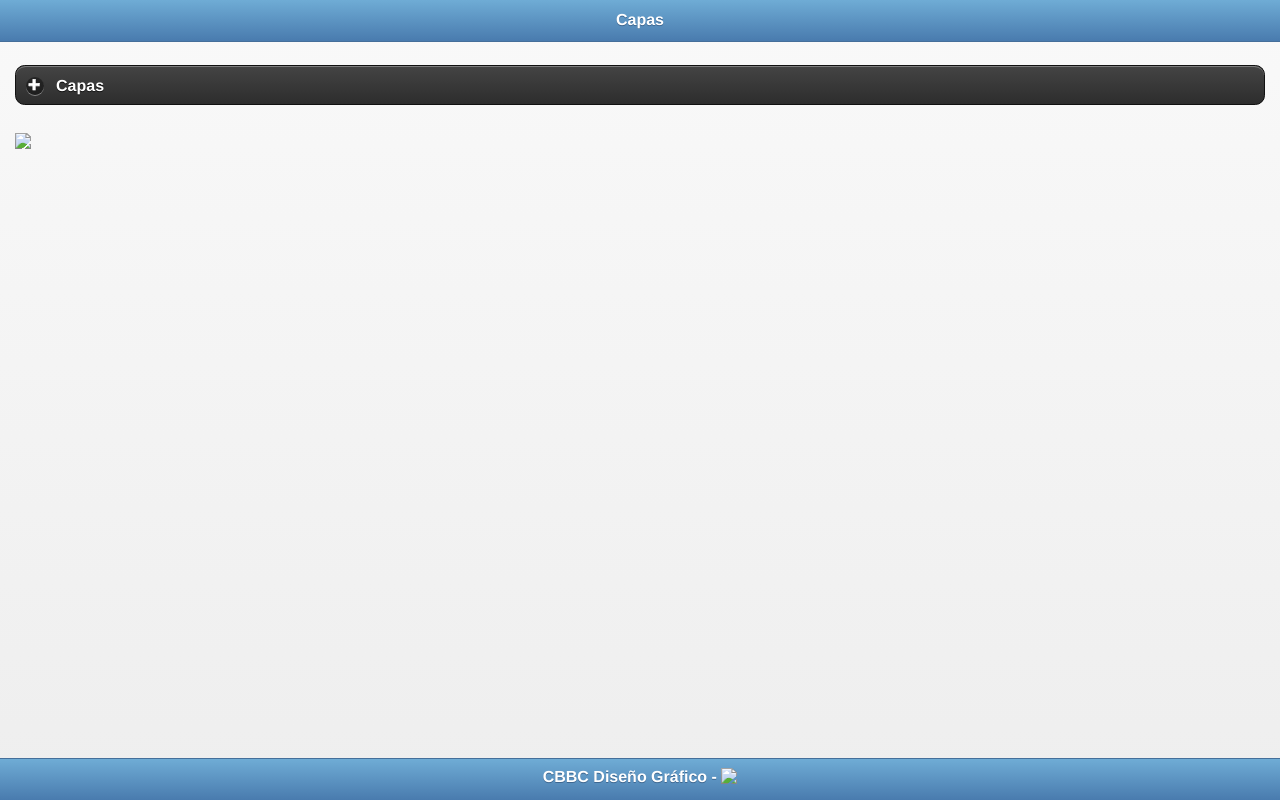
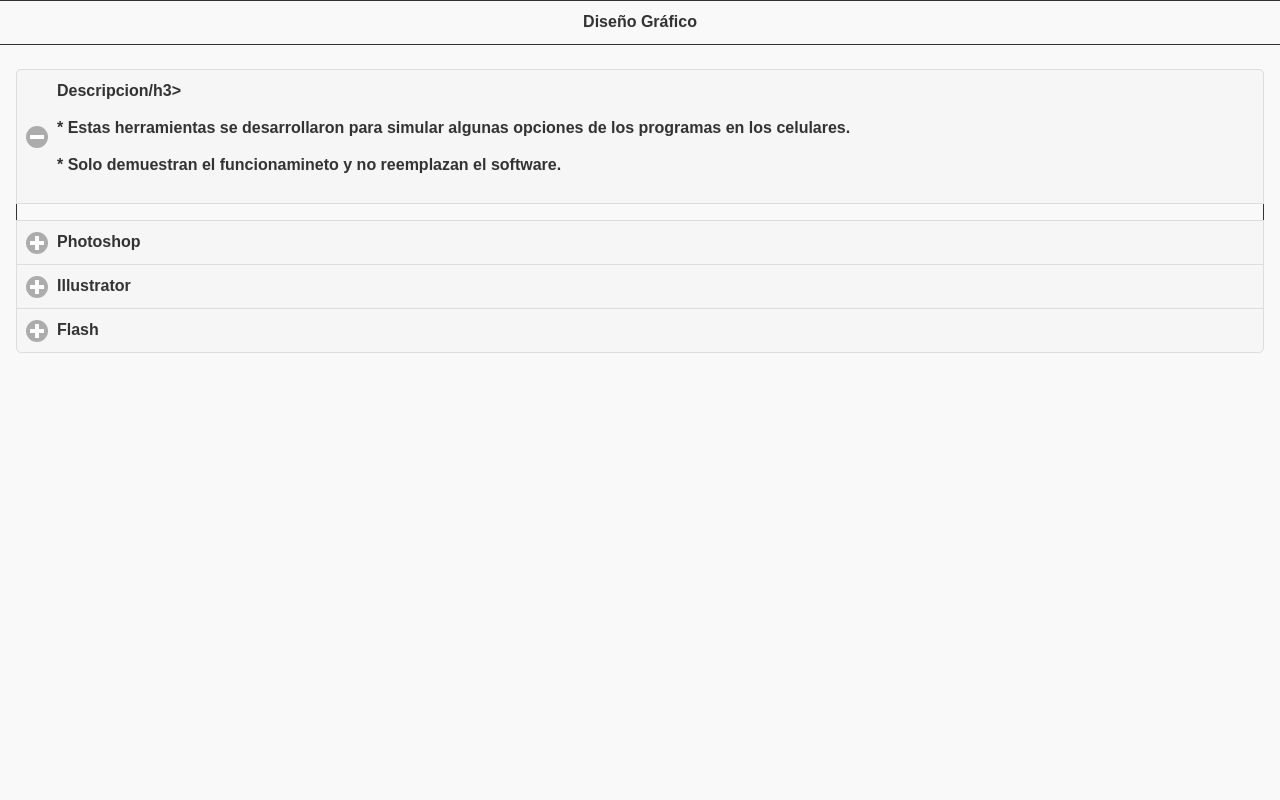
Before and after one commit to cbbc43dw/propai, a plain HTML site: page index.html in a window 1280 px wide. Drawn offline with Linux system fonts and the light colour scheme.

Commit message:
Add files via upload

```diff
--- a/index.html
+++ b/index.html
@@ -1,196 +1,74 @@
 <!DOCTYPE html>
 <html>
 <head>
-	<title>Simulador de uso de capas</title>
-	<link href="img/cbbc.ico" rel="shortcut icon" type="image/x-icon"/>
+	<title>Herramientas de apoyo</title>
+	<link href="cbbc.ico" rel="shortcut icon" type="image/x-icon"/>
 	<meta charset=utf-8 />
 	<!--Caracteristicas para mobile -->
-	<meta name="viewport" content="width=device-width, minimum-scale=1, maximum-scale=1">
-	<link rel="stylesheet" href="jquery.mobile.css" />
-	<script type="text/javascript" src="jquery-1.8.2.js"></script>
-	<script type="text/javascript" src="jquery.mobile.js"></script>
+	<meta name="viewport" content="width=device-width, initial-scale=1">
+	<link rel="stylesheet" href="mois.min.css">
+	<link rel="stylesheet" href="jquery.mobile-1.4.5.min.css">
+	<script src="jquery-2.1.4.js"></script>
+	<script src="jquery.mobile-1.4.5.min.js"></script>
+	<!--esto es para drag and dropzone
 	<script type="text/javascript" src="jquery-ui.js"></script>
-	<script type="text/javascript" src="jquery.ui.touch-punch.js"></script>
-	<style>
-		#laimg
-		{position: relative	;
-		 left: 0px;
-		  top: 0px;
-		  height: 400px;
-		  z-index: 0;}
+	<script type="text/javascript" src="jquery.ui.touch-punch.js"></script>-->
 
-		#Desierto{
-		  position: absolute	;
-		  left: 0px;
-		  top: 20px;
-		  z-index: 10;
-		}
-		#Hierba{
-		  position: absolute;
-		  left: 0px;
-		  top: 20px;
-		  z-index: 9;
-		}
-		#Palma{
-		  position: absolute;
-		  left: 0px;
-		  top: 20px;
-		  z-index: 8;
-		}
-		#Agua{
-		  position: absolute;
-		  left: 0px;
-		  top: 20px;
-		  z-index: 7;
-		}
-		#Estanque{
-		  position: absolute;
-		  left: 0px;
-		  top: 20px;
-		  z-index: 6;
-		}
-		#Escorpion{
-		  position: absolute;
-		  left: 0px;
-		  top: 20px;
-		  z-index: 5;
-		}
-		#Hombre{
-		  position: absolute;
-		  left: 0px;
-		  top: 20px;
-		  z-index: 4;
-		}
-		#Camello{
-		  position: absolute;
-		  left: 0px;
-		  top: 20px;
-		  z-index: 3;
-		}
-		#Letrero{
-		  position: absolute;
-		  left: 0px;
-		  top: 20px;
-		  z-index: 2;
-		}
-		#Rocas{
-		  position: absolute;
-		  left: 0px;
-		  top: 20px;
-		  z-index: 1;
-		}
-		/*
-		.ui-icon-myicon:after {
-	background-image: url("inetuser.png");
-	background-size: 18px 18px;
-}
-*/
-.ui-icon-myicon:after {
-	background-image: url("iconimg.svg");
-}
-/* Fallback */
-.ui-nosvg .ui-icon-myicon:after {
-	background-image: url("inetuser.png");
-}
- 	</style>
-	<script type="text/javascript">
-		$( document ).on( 'pageinit', function() {
-		//$(document).ready(function(){
-			$('#widget').draggable();
-			$( "#lst" ).listview( "refresh" );
-			$( "#lst" ).sortable();
-			$( "#lst" ).disableSelection();
-			$( "#lst" ).on( "sortstop", function() {
-			event.handled =false;
-				$( "#lst" ).listview( "refresh" );
-				cola();
-			});
-			$('li').click(function(){
-				if (muestra_oculta($(this).text()))
-					{	$(this).css('background-color', '');}
-				else
-					{	$(this).css('background-color', 'mistyrose');}
-			});
-		});
+</head>
+<body>
+<!--Pagina principal -->
+<div data-role="page" id="portada">
+	<div data-role="header" data-theme="d">
+		<h1>Diseño Gráfico</h1>
+	</div>
+	<div data-role="main" class="ui-content">
+		<div data-role="collapsible-set" data-theme="d" data-content-theme="d">
+			<div data-role="collapsible" data-collapsed="false" data-theme="d">
+			   <h3>Descripcion/h3>
+				<p>* Estas herramientas se desarrollaron para simular algunas opciones de los programas en los celulares.</p>
+				<p>* Solo demuestran el funcionamineto y no reemplazan el software.</p>
 
-		function cola()
-		{ i=11; //modo pila, para modo cola usar i=0;
-		  $("li").each(function(){
-				i--; //modo pila, para modo cola usar i++;
-				document.getElementById($(this).text()).style.zIndex = i;
-		   });
-		}
 
-		function muestra_oculta(id){
-			if (document.getElementById){ //se obtiene el id
-				var el = document.getElementById(id),cambia; //se define la variable "el" igual a nuestro div
-				cambia=(el.style.display == 'none') ? true : false;
-				el.style.display = (el.style.display == 'none') ? 'block' : 'none'; //damos un atributo display:none que oculta el div
-			}
-			return cambia;
-		}
-	</script>
-</head>
-<body><!---->
-	<div data-role="page"  id="portada">
-		<div data-role="header" data-theme="b" data-position="fixed">
-				<h1>Capas</h1>
 			</div>
-		<div data-role="content">
-			<div data-role="collapsible-set" data-theme="a" data-content-theme="e">
-				   	<div data-role="collapsible">
-						<h3>Capas</h3>
-						<p>[Mueve las capas][Clic para desactivar]</p>
-						<ul data-role="listview" data-inset="true" data-theme="c" id="lst">
-							<li><img src="img/desierto-min.png" height="40px">Desierto</img></li>
-							<li><img src="img/hierba-min.png" height="40px">Hierba</img></li>
-							<li><img src="img/palma-min.png" height="40px">Palma</img></li>
-							<li><img src="img/agua-min.png" height="40px">Agua</img></li>
-							<li><img src="img/estanque-min.png" height="40px">Estanque</img></li>
-							<li><img src="img/escorpion-min.png" height="40px">Escorpion</img></li>
-							<li><img src="img/hombre-min.png" height="40px">Hombre</img></li>
-							<li><img src="img/camello-min.png" height="40px">Camello</img></li>
-							<li><img src="img/letrero-min.png" height="40px">Letrero</img></li>
-							<li><img src="img/rocas-min.png" height="40px">Rocas</img></li>
+			<div data-role="collapsible" data-theme="d">
+				<h3>Photoshop</h3>
+				<ul data-role="listview" data-inset="true" data-theme="c" id="lst1">
+					<li><a href="capas.html">Capas</a></li>
+					<li><a href="filtros.tml"">Filtros</a></li>
+
 				</ul>
 			</div>
+			<div data-role="collapsible" data-theme="d">
+				<h3>Illustrator</h3>
+				<ul data-role="listview" data-inset="true" data-theme="d" id="lst2">
+					<li><a href="#pagx">Capas</a></li>
+					<li><a href="#pagx"">Filtros</a></li>
+
+				</ul>
 			</div>
-				<div id="laimg">
-						<div id="Desierto">
-							<img src="img/cdesierto-min.png"  width=100%>
+			<div data-role="collapsible" data-theme="d">
+				<h3>Flash</h3>
+				<ul data-role="listview" data-inset="true" data-theme="d" id="lst3">
+				<li><a href="#pagx">Capas</a></li>
+					<li><a href="#pagx"">Filtros</a></li>
+				</ul>
 			</div>
-						<div id="Hierba">
-							<img src="img/chierba-min.png" width=100%>
+
+<!--================================================================================-->
+<!-- Pagina de los filtros -->
+<div data-role="page" data-dialog="true" id="pagx" data-theme="e" >
+	<div data-role="header">
+		<h1><label id="elfn">En construccion</label></h1>
 	</div>
-						<div id="Palma">
-							<img src="img/cpalma-min.png" width=100% >
+	<div data-role="main" class="ui-content" data-theme="a">
+		<p><label id="elfd">Estamos trabajando en esto</label></p>
+		//<img src="img/fltr-ori-min.png" id="imgx" width=100%>
+
 	</div>
-						<div id="Agua">
-							<img src="img/cagua-min.png"width=100%  >
-						</div>
-						<div id="Estanque">
-							<img src="img/cestanque-min.png"width=100%  >
-						</div>
-						<div id="Escorpion">
-							<img src="img/cescorpion-min.png" width=100% >
-						</div>
-						<div id="Hombre">
-							<img src="img/chombre-min.png" width=100% >
-						</div>
-						<div id="Camello">
-							<img src="img/ccamello-min.png" width=100% >
-						</div>
-						<div id="Letrero">
-							<img src="img/cletrero-min.png" width=100% >
-						</div>
-						<div id="Rocas">
-							<img src="img/crocas-min.png" width=100% >
+  	<div data-role="footer"  data-theme="d">
+		<h1><a href="#portada" data-role="button" data-inline="true">Salir</a></h1>
 	</div>
 </div>
-		</div><!-- content -->
-		<div data-role="footer" data-theme="b" data-position="fixed">
-			<h3>CBBC Dise&ntilde;o Gr&aacute;fico - <img src="inetuser.png" height=20px align="top"></h3>
-		</div>
-	</div><!-- portada -->
+<!--================================================================================-->
 </body>
 </html>
```
Lines whose indentation alone changed are shown as unchanged.
